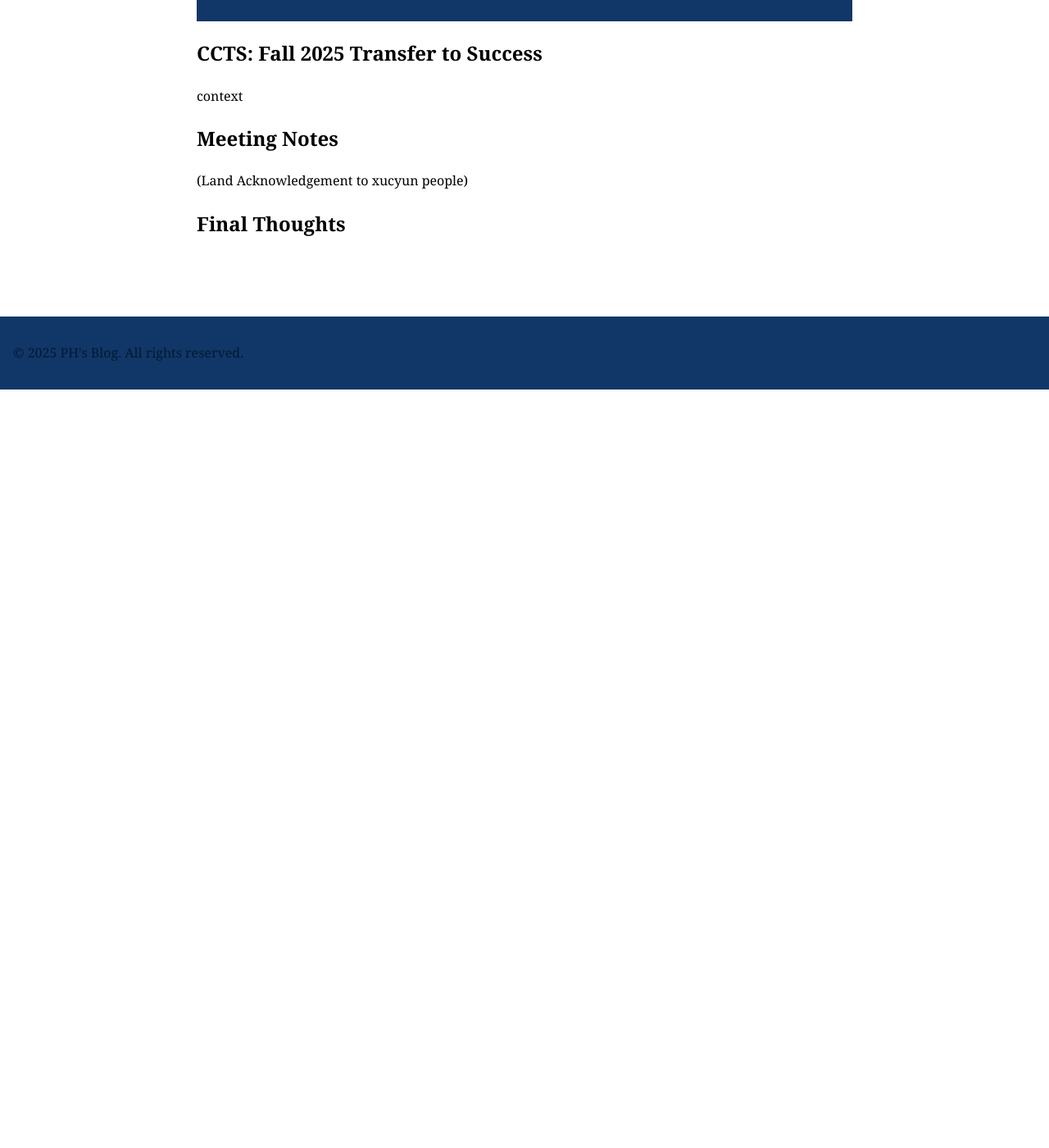
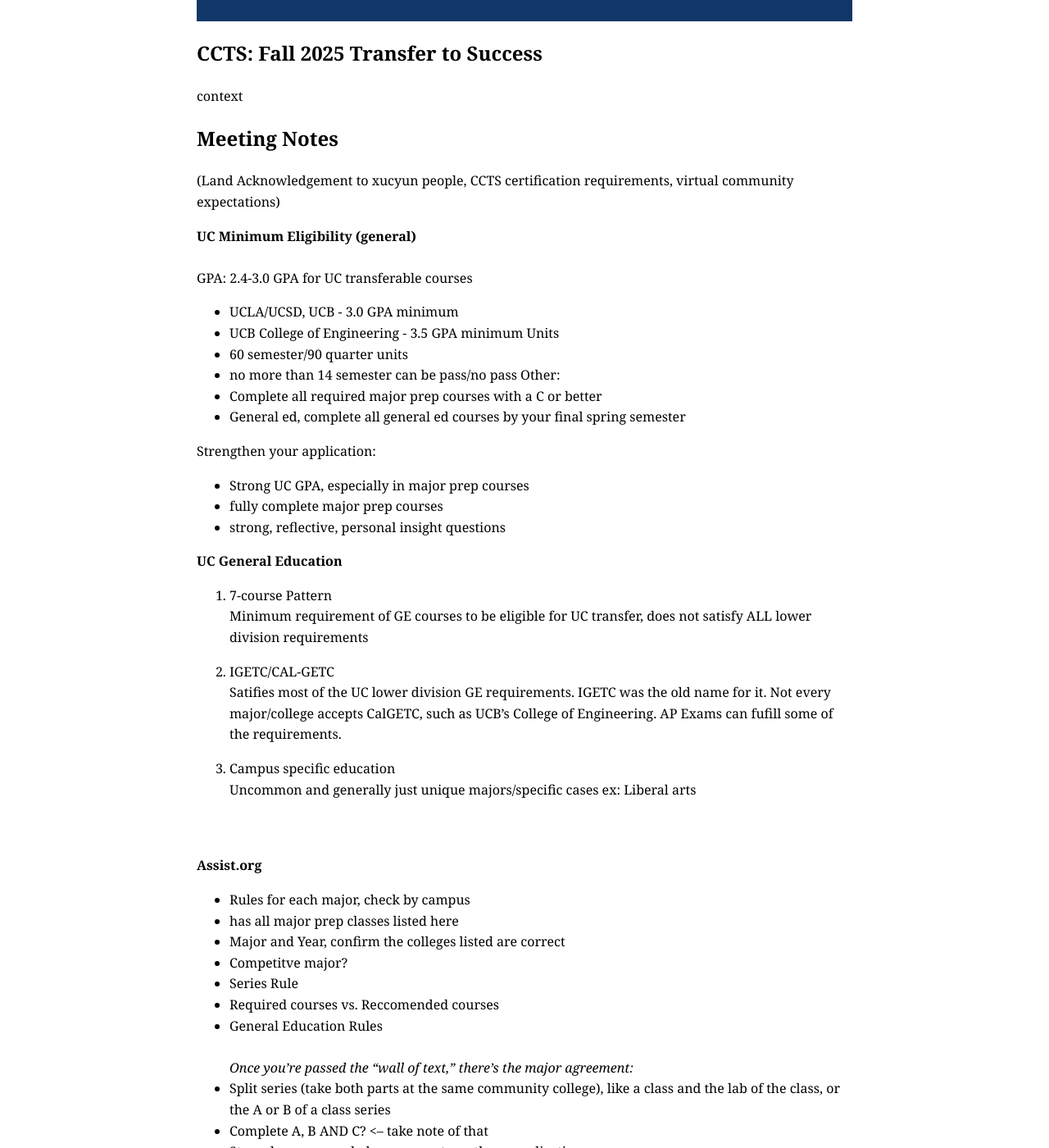
Before and after one commit to CaptainSapphire/PH-s-Blog, a Jekyll site: the page built from _posts/2025-10-08-Fall 2025 Transfer to Success-workshop.md, in a window 1280 px wide and 1400 px high, scrolled down 270 px. Shown: the whole window at 82% size. Built offline with Jekyll 4.4.1, drawn with Linux system fonts in a browser that asks for light colours; our own code applies the rules of GitHub Pages for plain Markdown files; before the commit the page ends 900 px from its top, so only the background shows below that; some of the changed text lies outside the part shown.

Commit message:
Update 2025-10-08-Fall 2025 Transfer to Success-workshop.md

```diff
--- a/_posts/2025-10-08-Fall 2025 Transfer to Success-workshop.md
+++ b/_posts/2025-10-08-Fall 2025 Transfer to Success-workshop.md
@@ -2,9 +2,56 @@
 context
 
 ## Meeting Notes
-(Land Acknowledgement to xucyun people)
+(Land Acknowledgement to xucyun people, CCTS certification requirements, virtual community expectations)
+
+**UC Minimum Eligibility (general)** <br><br>
+GPA: 2.4-3.0 GPA for UC transferable courses <br>
+- UCLA/UCSD, UCB - 3.0 GPA minimum
+- UCB College of Engineering - 3.5 GPA minimum
+Units <br>
+- 60 semester/90 quarter units
+- no more than 14 semester can be pass/no pass
+Other: <br>
+- Complete all required major prep courses with a C or better
+- General ed, complete all general ed courses by your final spring semester
+
+Strengthen your application:
+- Strong UC GPA, especially in major prep courses
+- fully complete major prep courses
+- strong, reflective, personal insight questions
+
+**UC General Education**
+1. 7-course Pattern<br>
+Minimum requirement of GE courses to be eligible for UC transfer, does not satisfy ALL lower division requirements
+
+2. IGETC/CAL-GETC <br>
+Satifies most of the UC lower division GE requirements. IGETC was the old name for it. Not every major/college accepts CalGETC, such as UCB's College of Engineering. AP Exams can fufill some of the requirements.
+
+4. Campus specific education <br>
+Uncommon and generally just unique majors/specific cases ex: Liberal arts
+
+<br><br>
+**Assist.org**
+- Rules for each major, check by campus
+- has all major prep classes listed here
+- Major and Year, confirm the colleges listed are correct
+- Competitve major?
+- Series Rule
+- Required courses vs. Reccomended courses
+- General Education Rules
+<br><br>
+*Once you're passed the "wall of text," there's the major agreement:*
+- Split series (take both parts at the same community college), like a class and the lab of the class, or the A or B of a class series
+- Complete A, B AND C? <-- take note of that
+- Strongly reccomended courses = strengthens application
+- No course articulated = do some research. In the required section = you have to take it at another college, otherwise it's alright
 
 
 
+Thank you to the CCTS team:
+- Melanie Ly
+- Anokhi Patel
+- Maika Jimenez
+- Tiffany Reardon
 
 ## Final Thoughts
```
